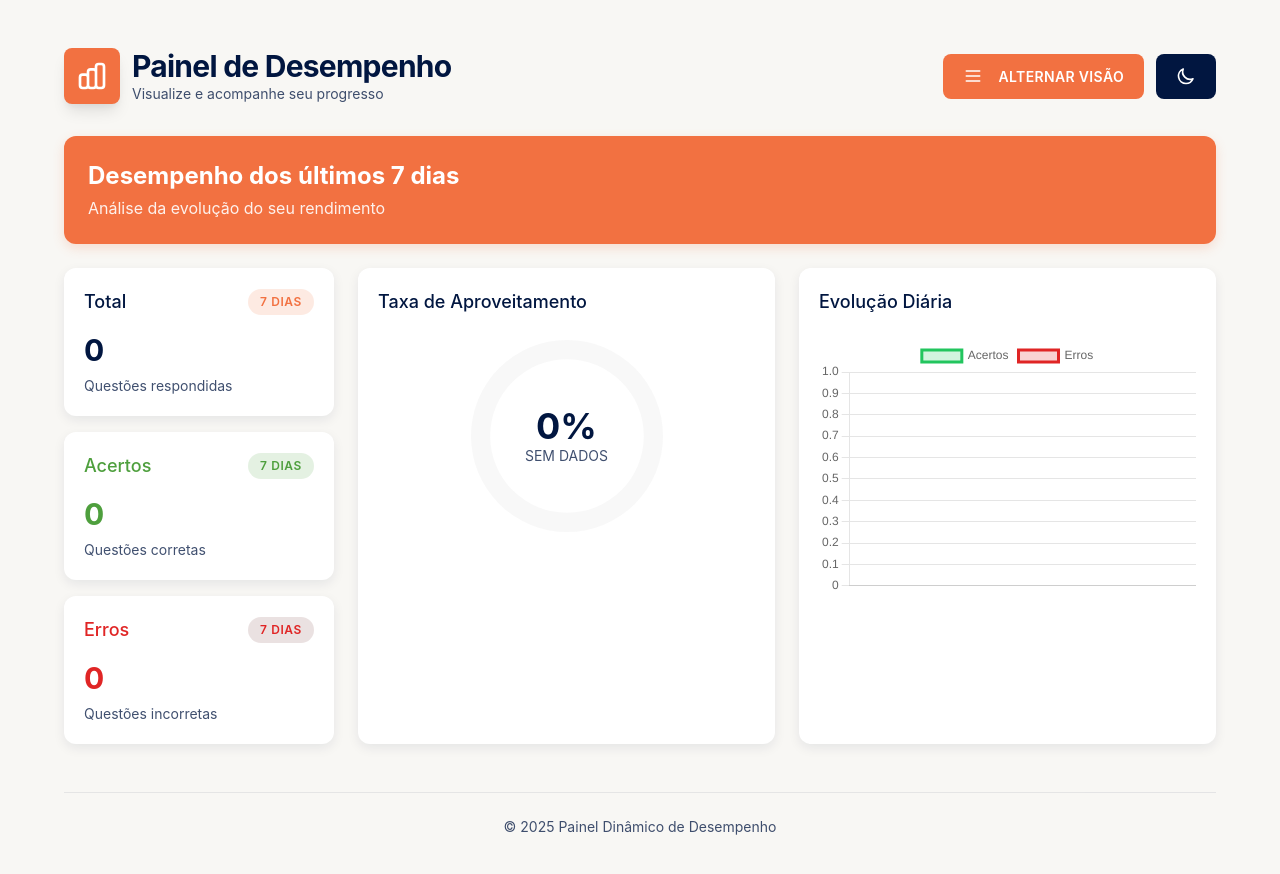
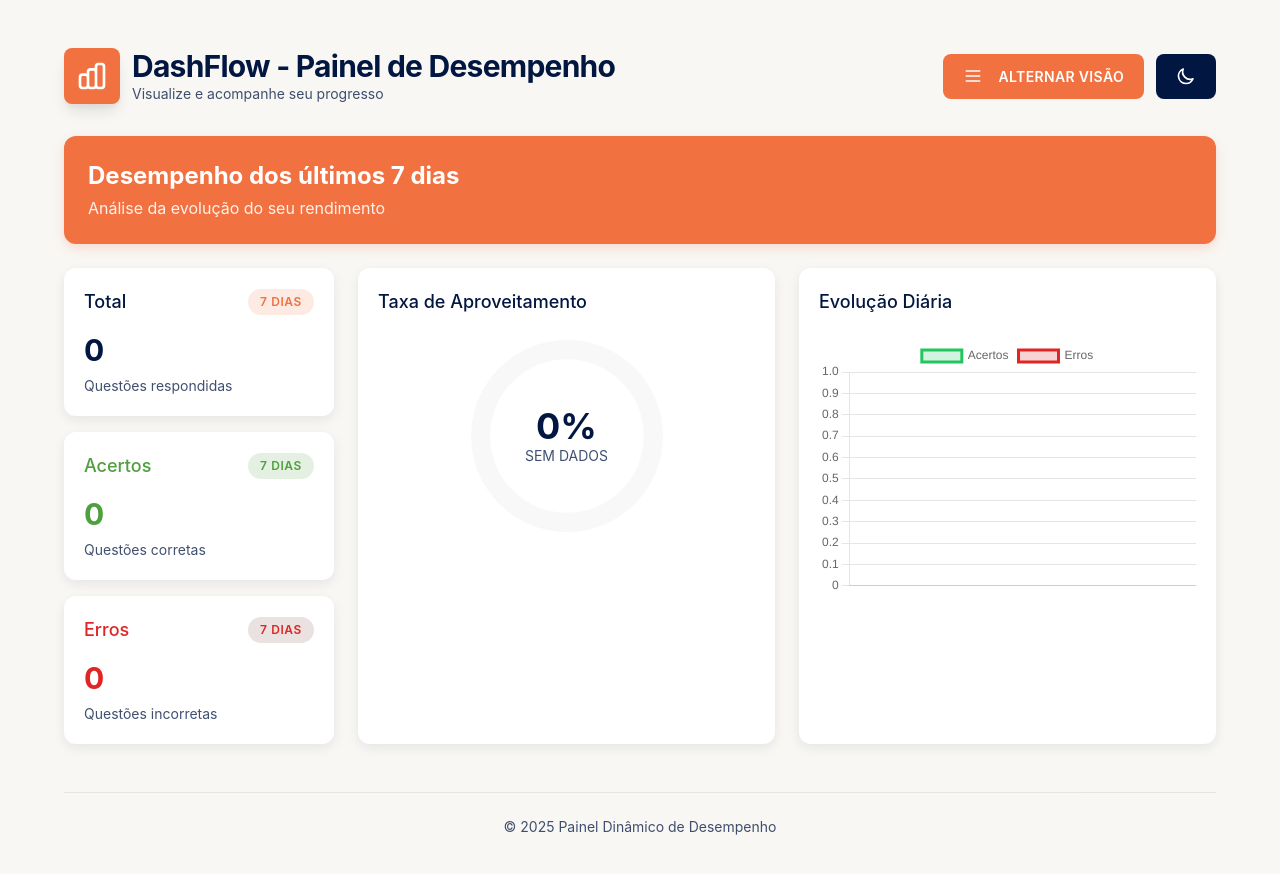
Before and after one commit to denis007d/dashflow, a plain HTML site: page index.html in a window 1280 px wide. Drawn offline with nearby package versions, Linux system fonts and the light colour scheme.

Commit message:
Update index.html

```diff
--- a/index.html
+++ b/index.html
@@ -3,7 +3,7 @@
 	<head>
 	  <meta charset="UTF-8" />
 	  <meta name="viewport" content="width=device-width, initial-scale=1.0" />
-	  <title>Painel Dinâmico de Desempenho</title>
+	  <title>DashFlow - Painel de Desempenho</title>
 	  <!-- Tailwind CSS -->
 	  <link href="https://cdn.jsdelivr.net/npm/tailwindcss@2.2.19/dist/tailwind.min.css" rel="stylesheet" />
 	  <!-- Chart.js e jsPDF -->
@@ -322,7 +322,7 @@
 			  </svg>
 			</div>
 			<div>
-			  <h1 class="text-3xl font-bold tracking-tight">Painel de Desempenho</h1>
+			  <h1 class="text-3xl font-bold tracking-tight">DashFlow - Painel de Desempenho</h1>
 			  <p class="text-sm opacity-75">Visualize e acompanhe seu progresso</p>
 			</div>
 		  </div>
```
